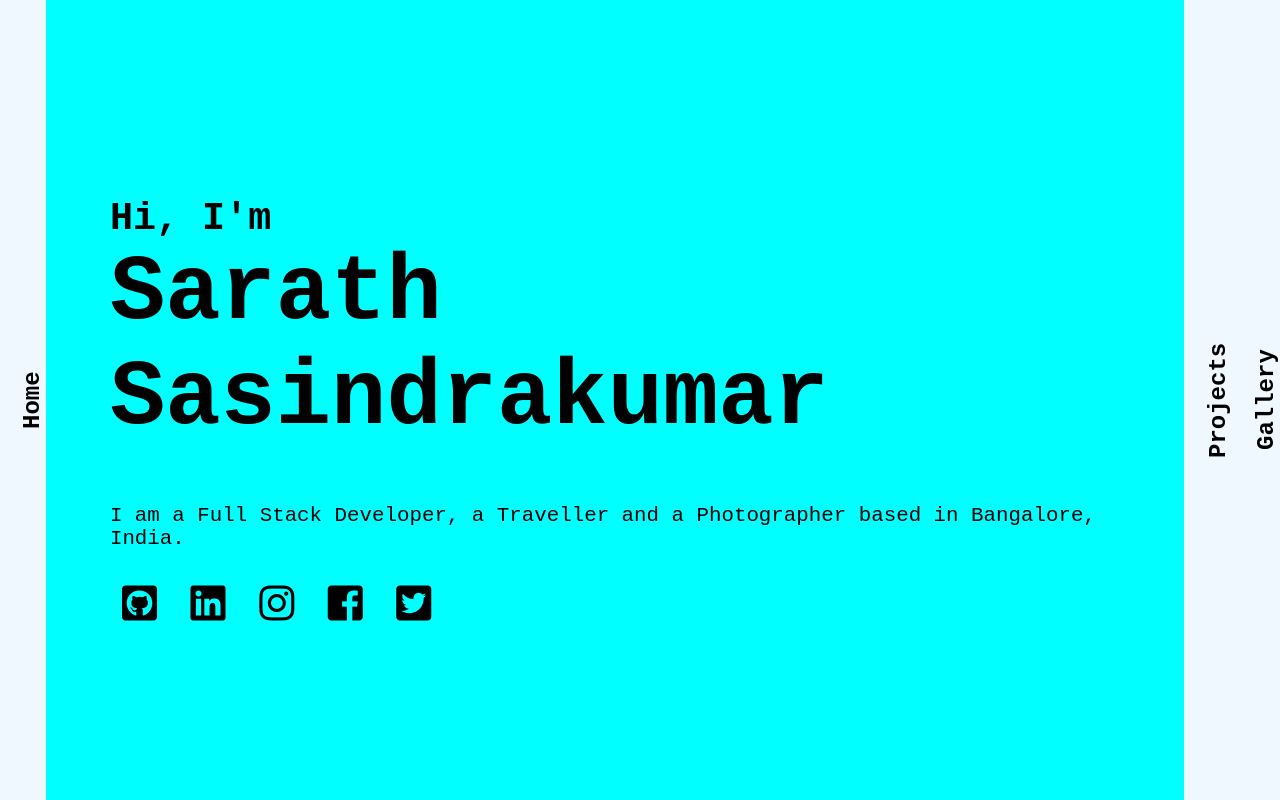
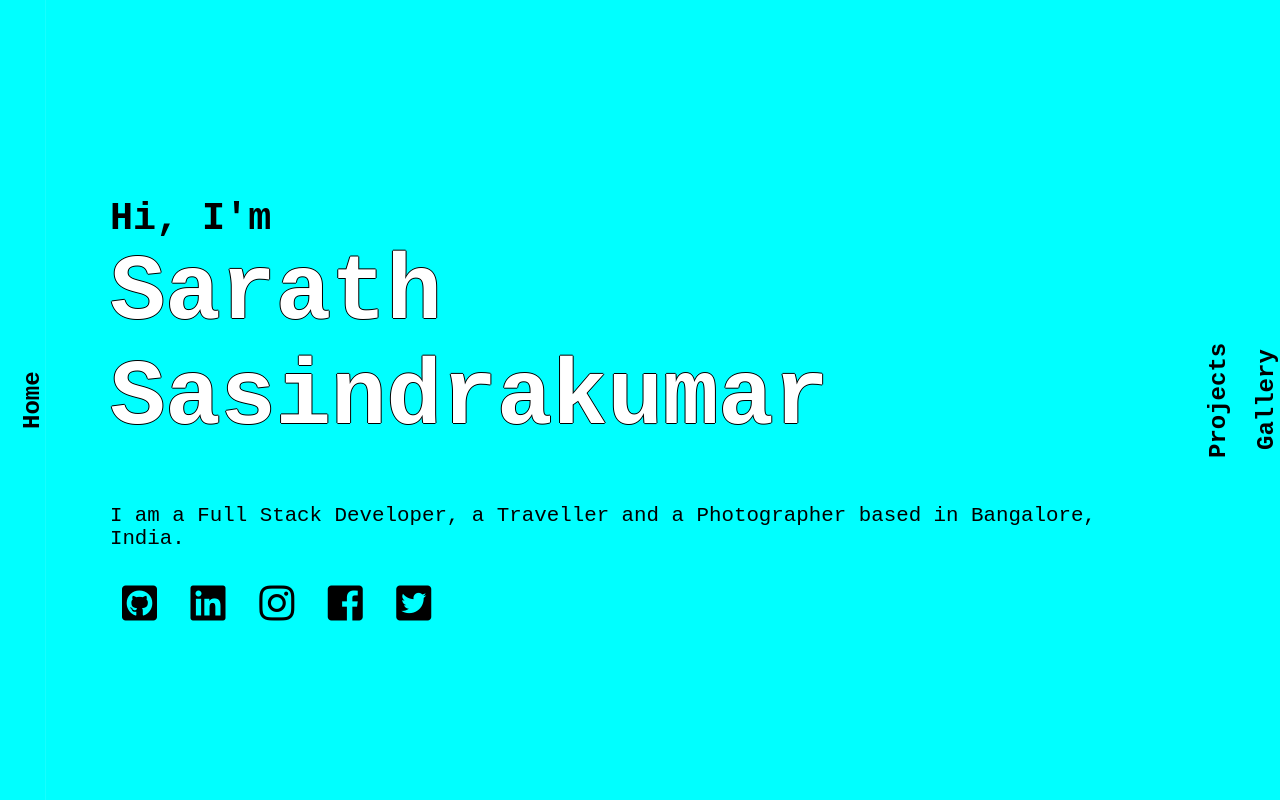
Before and after one commit to netooran/portfolio, a plain HTML site: page index.html in a window 1280 px wide. Drawn offline with Linux system fonts and the light colour scheme.

Commit message:
Change colors to reduce contrast

```diff
--- a/index.css
+++ b/index.css
@@ -30,7 +30,7 @@ main section {
 main section > h1 {
   writing-mode: vertical-lr;
   transform: rotate(180deg);
-  background-color: aliceblue;
+  background-color: aqua;
   width: 2em;
   height: 100%;
   text-align: center;
--- a/stylesheets/home.css
+++ b/stylesheets/home.css
@@ -23,6 +23,11 @@
   }
 }
 
+.home .content b {
+  color: white;
+  text-shadow: -1px 0 black, 0 1px black, 1px 0 black, 0 -1px black;
+}
+
 .home .content {
   flex-direction: column;
   align-items: flex-start;
```
